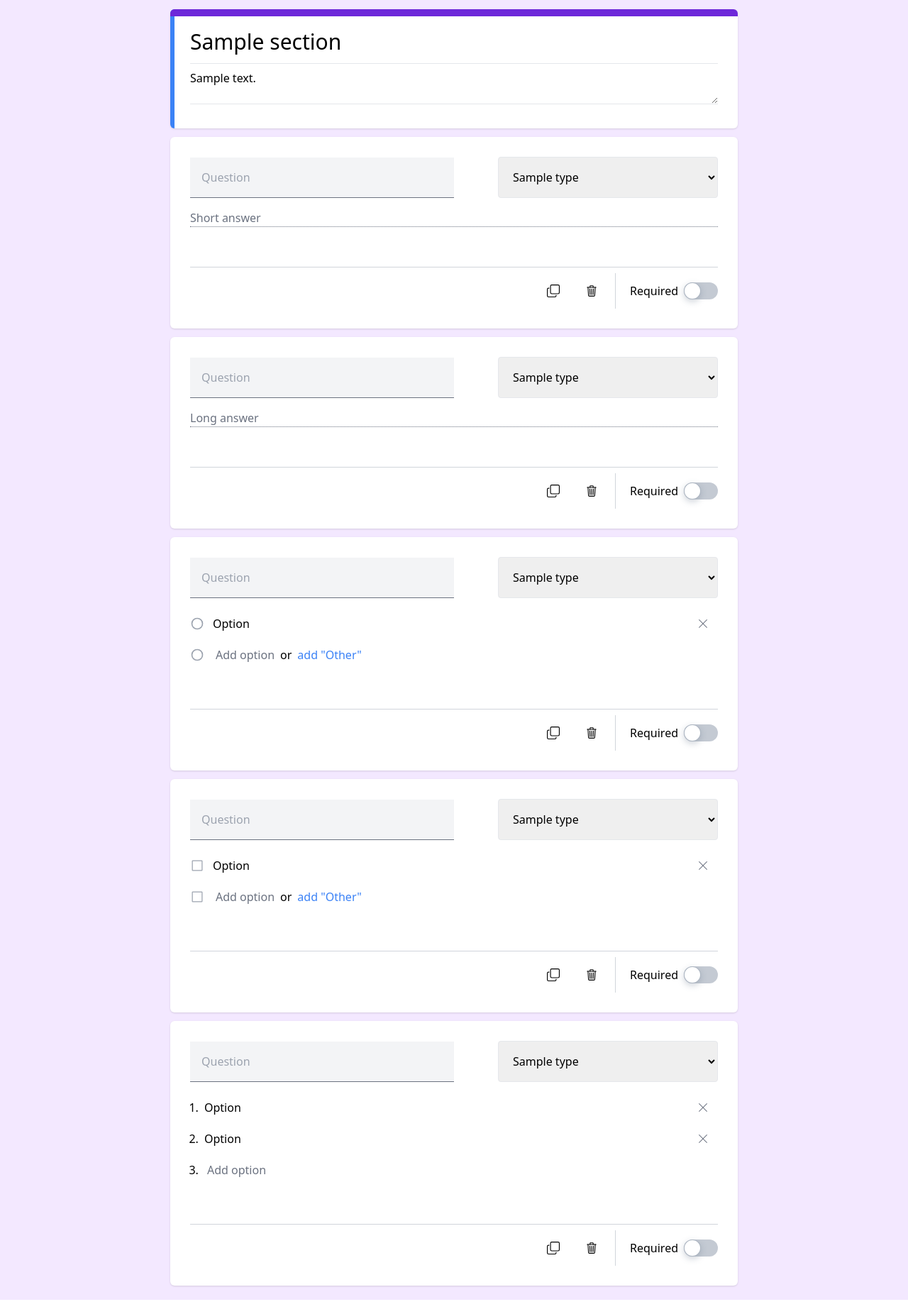
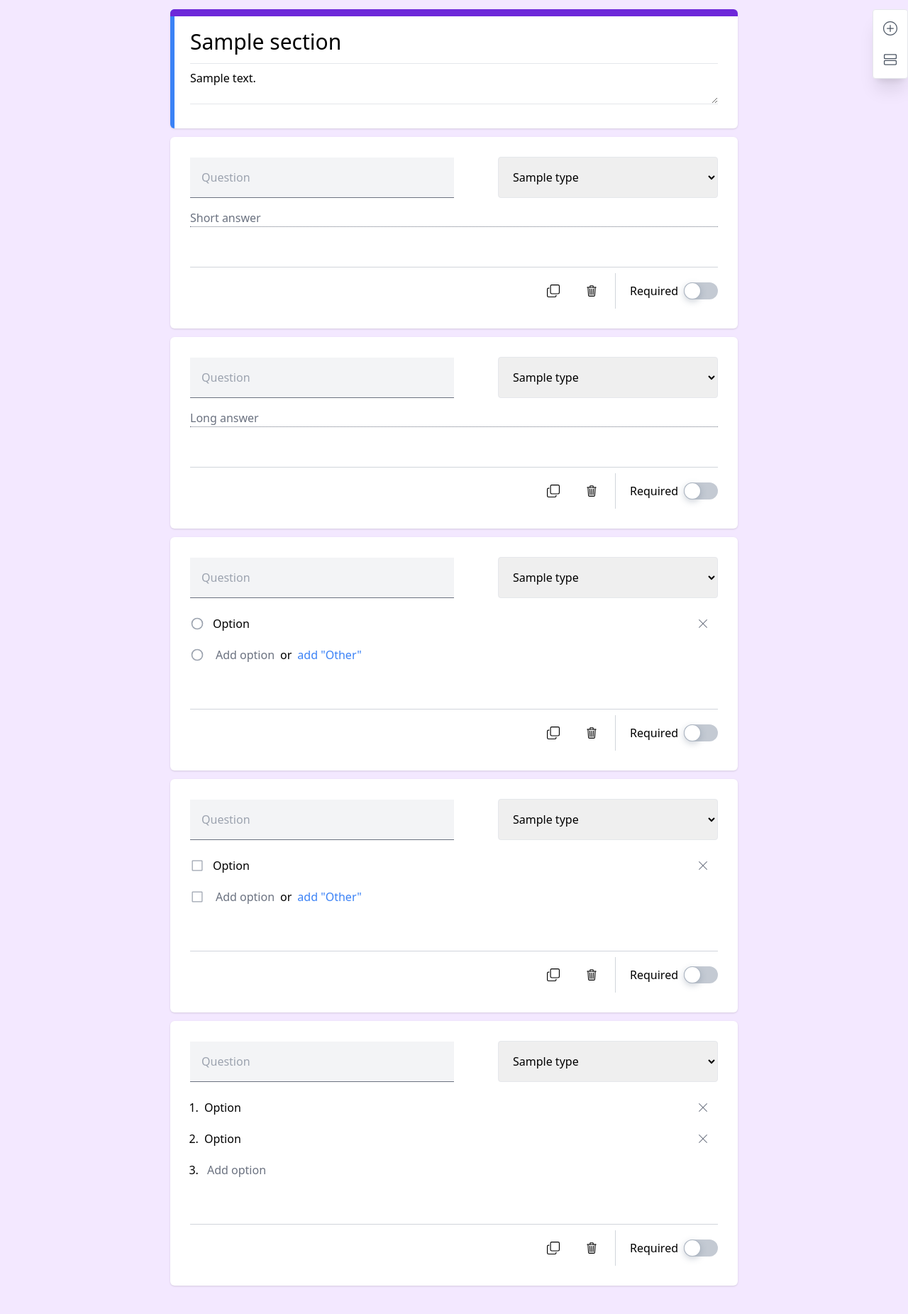
Before and after one commit to f-pistone/google-forms-clone, a PHP site: page /edit_form.php?id_form=1 in a window 1280 px wide. Shown: the part 67-1919 px from the top of the page at 71% size. Run offline with PHP 8.4, Linux system fonts and the light colour scheme; the visitor is signed in with stand-in values (Sample User, id 1); tables that the repository leaves empty or names only in its code hold one stand-in row (values such as "Sample post"); some libraries are stand-ins or nearby versions.

Commit message:
ADD menu at the side of the form (temporary style)

```diff
--- a/edit_form.php
+++ b/edit_form.php
@@ -45,8 +45,7 @@ while ($rowGetQuestionTypes = mysqli_fetch_assoc($queryGetQuestionTypes)) {
 
 <?php include_once("./components/head.php") ?>
 
-<body>
-
+<body class="bg-purple-100">
   <!-- HEADER -->
   <header class="fixed z-[999] bg-white w-full py-2 px-5 flex flex-wrap items-center gap-3 border-b">
     <a href="./index.php" class="shrink-0 order-1 block">
@@ -113,8 +112,31 @@ while ($rowGetQuestionTypes = mysqli_fetch_assoc($queryGetQuestionTypes)) {
   <!-- END HEADER -->
 
   <!-- MAIN -->
-  <main class="pt-[120px] md:pt-[80px] pb-5 px-1 bg-purple-100">
+  <main class="pt-[120px] md:pt-[80px] pb-10 px-1 relative">
     <div class="max-w-[800px] mx-auto my-0">
+      <!-- FORM -->
+      <div class="form relative">
+
+        <!-- MENU -->
+        <menu class="menu w-full md:w-[50px] px-2 md:px-0 py-5 md:py-2 border rounded bg-white shadow-xl fixed left-0 bottom-0 md:left-[unset] md:bottom-[unset] md:right-0 z-[999]">
+          <ul class="flex flex-row md:flex-col justify-center md:justify-start items-center gap-2">
+            <li>
+              <button type="button" class="p-2 aspect-square rounded-full flex justify-center items-center text-xl text-gray-600 transition hover:bg-gray-100 focus:bg-gray-200" title="Add question">
+                <svg xmlns="http://www.w3.org/2000/svg" width="1em" height="1em" viewBox="0 0 1024 1024">
+                  <path fill="currentColor" d="M512 0C229.232 0 0 229.232 0 512c0 282.784 229.232 512 512 512c282.784 0 512-229.216 512-512C1024 229.232 794.784 0 512 0m0 961.008c-247.024 0-448-201.984-448-449.01c0-247.024 200.976-448 448-448s448 200.977 448 448s-200.976 449.01-448 449.01M736 480H544V288c0-17.664-14.336-32-32-32s-32 14.336-32 32v192H288c-17.664 0-32 14.336-32 32s14.336 32 32 32h192v192c0 17.664 14.336 32 32 32s32-14.336 32-32V544h192c17.664 0 32-14.336 32-32s-14.336-32-32-32" />
+                </svg>
+              </button>
+            </li>
+            <li>
+              <button type="button" class="p-2 aspect-square rounded-full flex justify-center items-center text-xl text-gray-600 transition hover:bg-gray-100 focus:bg-gray-200" title="Add section">
+                <svg xmlns="http://www.w3.org/2000/svg" width="1em" height="1em" viewBox="0 0 56 56">
+                  <path fill="currentColor" d="M8.066 26.066h39.867c3.587 0 5.391-1.757 5.391-5.367v-8.953c0-3.586-1.804-5.32-5.39-5.32H8.065c-3.586 0-5.39 1.734-5.39 5.32V20.7c0 3.61 1.804 5.367 5.39 5.367m.282-3.539c-1.383 0-2.133-.726-2.133-2.18v-8.202c0-1.477.75-2.18 2.133-2.18h39.304c1.383 0 2.133.703 2.133 2.18v8.203c0 1.453-.75 2.18-2.133 2.18Zm-.282 27.047h39.867c3.587 0 5.391-1.734 5.391-5.343v-8.977c0-3.563-1.804-5.32-5.39-5.32H8.065c-3.586 0-5.39 1.757-5.39 5.32v8.977c0 3.609 1.804 5.343 5.39 5.343m.282-3.539c-1.383 0-2.133-.726-2.133-2.18v-8.203c0-1.476.75-2.18 2.133-2.18h39.304c1.383 0 2.133.704 2.133 2.18v8.203c0 1.454-.75 2.18-2.133 2.18Z" />
+                </svg>
+              </button>
+            </li>
+          </ul>
+        </menu>
+        <!-- END MENU -->
 
         <?php
         while ($rowGetSections = mysqli_fetch_assoc($queryGetSections)) {
@@ -538,12 +560,15 @@ while ($rowGetQuestionTypes = mysqli_fetch_assoc($queryGetQuestionTypes)) {
         ?>
 
       </div>
+      <!-- FORM -->
+    </div>
   </main>
   <!-- END MAIN -->
 
   <!-- JS -->
   <script src="./js/pages/edit_form.js"></script>
   <!-- END JS -->
+
 </body>
 
 </html>
```
Lines whose indentation alone changed are shown as unchanged.
